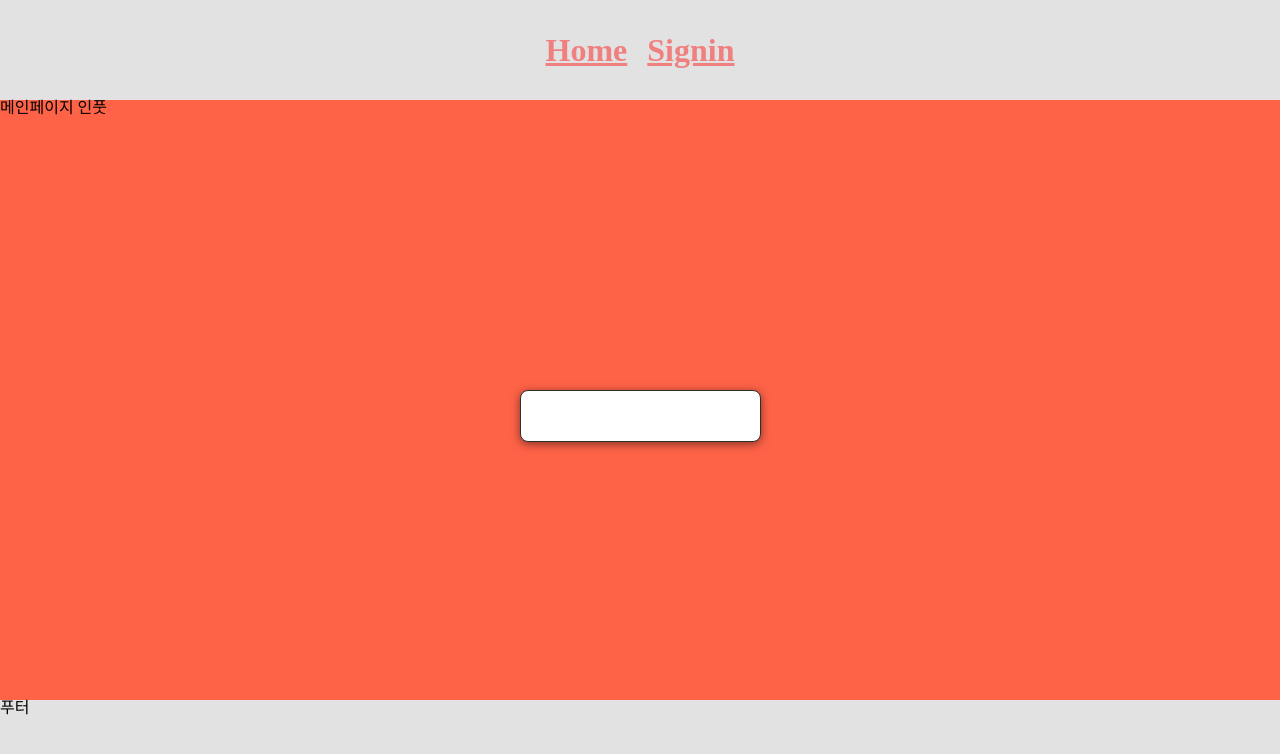
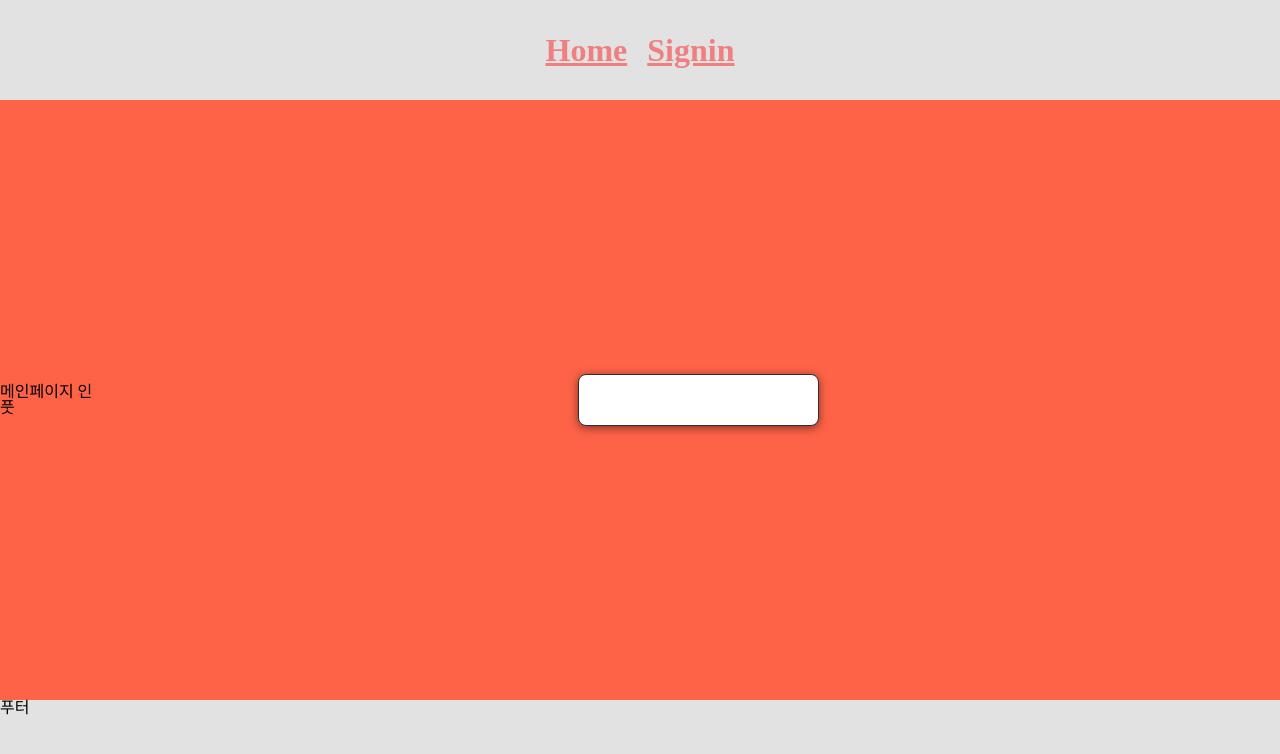
Before and after one commit to kbc1235/front-task, a React (Vite) app in the folder task/: page / in a window 1280 px wide. Shown: the top 754 px of the page. Built offline with nearby package versions, Linux system fonts and the light colour scheme.

Commit message:
input type props 전달

```diff
--- a/task/src/components/Home.tsx
+++ b/task/src/components/Home.tsx
@@ -2,18 +2,22 @@ import styled from "styled-components";
 import InputBox from "./InputBox";
 
 const HomeBox = styled.main`
+  display: flex;
   width: 100svw;
   height: calc(100svh - 200px);
   background-color: tomato;
-`
+  justify-content: center;
+  align-items: center;
+  gap: 20px;
+`;
 
-const Home = ()=>{
-  return(
+const Home = () => {
+  return (
     <HomeBox>
       메인페이지 인풋
-      <InputBox />
+      <InputBox type='text' placeholder="아이디입력" />
     </HomeBox>
-  )
-}
+  );
+};
 
 export default Home;
```
